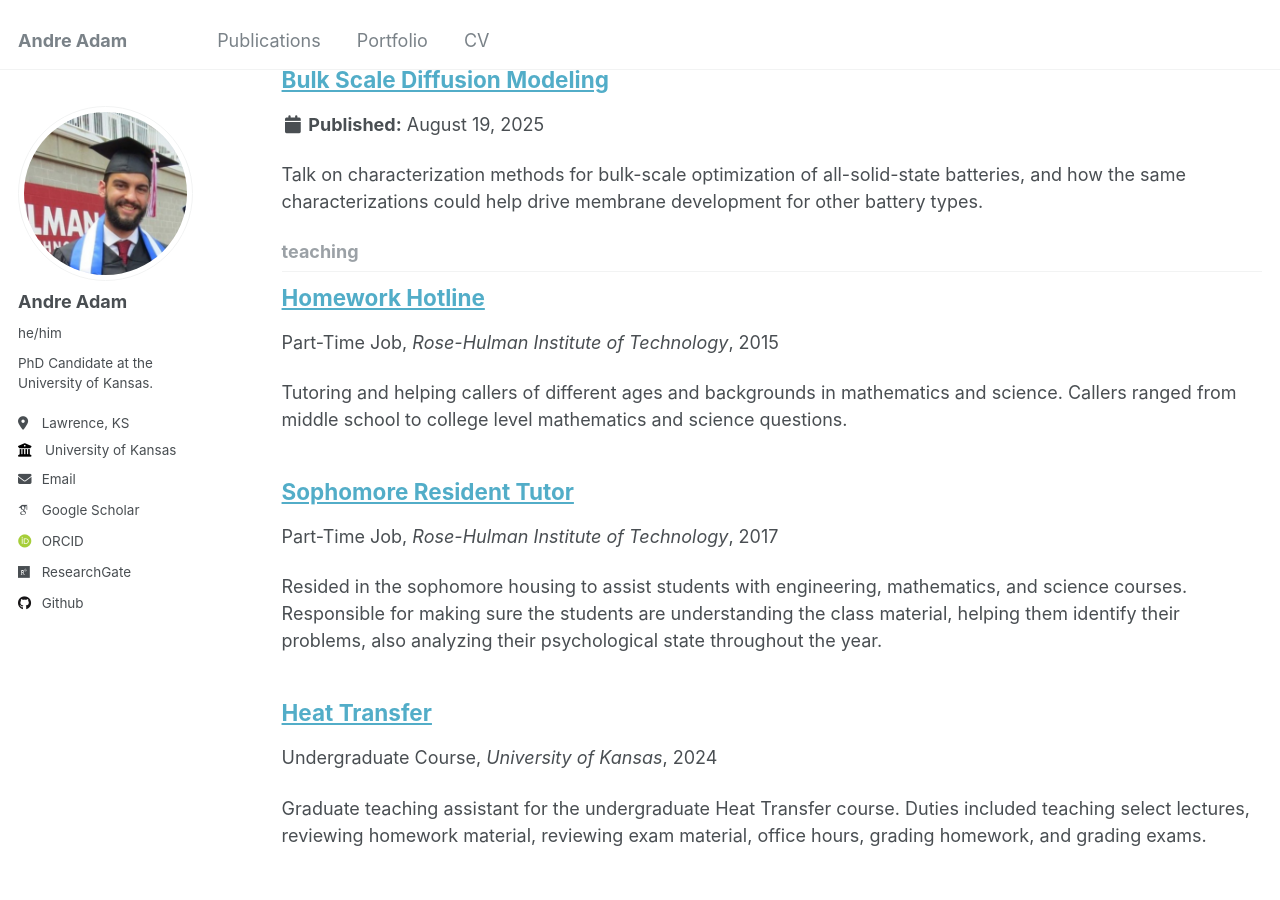
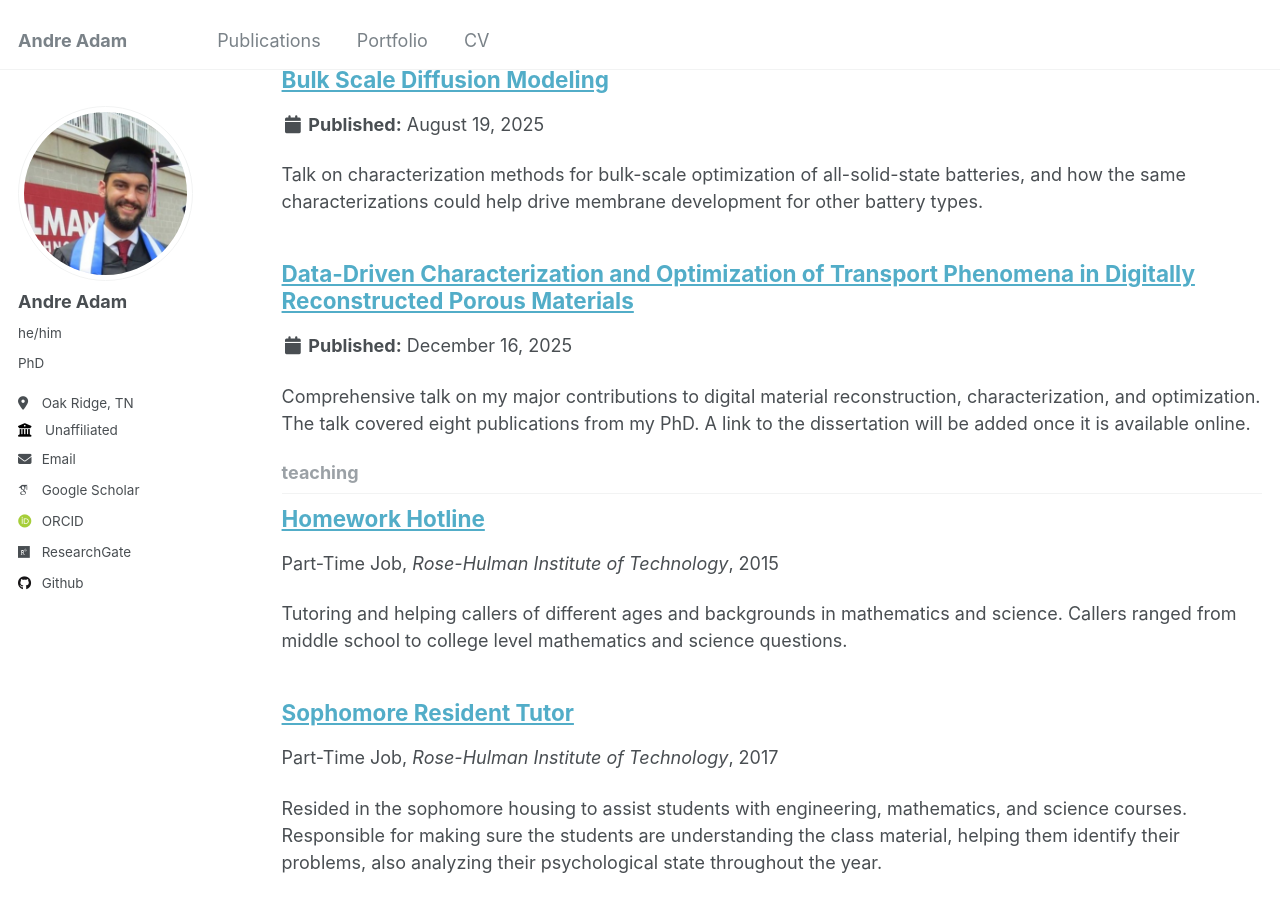
Before and after one commit to adama-wzr/adama-wzr.github.io, a Jekyll site: the page built from _pages/collection-archive.html, in a window 1280 px wide and 900 px high, scrolled down 4830 px. Built offline with Jekyll 4.4.1, drawn with Linux system fonts in a browser that asks for light colours; some web fonts are replaced.

Commit message:
Graduated
- added changes to reflect my graduation as a PhD from the university of Kansas

```diff
--- a/_config.yml
+++ b/_config.yml
@@ -24,11 +24,11 @@ author:
   avatar           : "grad.png"
   name             : "Andre Adam"
   pronouns         : "he/him"
-  bio              : "PhD Candidate at the University of Kansas."
-  location         : "Lawrence, KS"
-  employer         : "University of Kansas"
+  bio              : "PhD"
+  location         : "Oak Ridge, TN"
+  employer         : "Unaffiliated"
   uri              : # URL
-  email            : "adama@ku.edu"
+  email            : "andrefadam@gmail.com"
 
   # Academic websites
   arxiv            : # URL - Update with the correct link to your profile
--- /dev/null
+++ b/_talks/2025-12-16-Defense.md
@@ -0,0 +1,11 @@
+---
+title: "Data-Driven Characterization and Optimization of Transport Phenomena in Digitally Reconstructed Porous Materials"
+collection: talks
+type: "PhD Defense"
+permalink: /talks/2025-12-16-Defense
+venue: "University of Kansas"
+date: 2025-12-16
+location: "Lawrence, KS, USA"
+---
+
+Comprehensive talk on my major contributions to digital material reconstruction, characterization, and optimization. The talk covered eight publications from my PhD. A link to the dissertation will be added once it is available online.
```
Also changed, not shown: _pages/about.md (+1 -1 lines), _pages/cv.md (+4 -3 lines).
